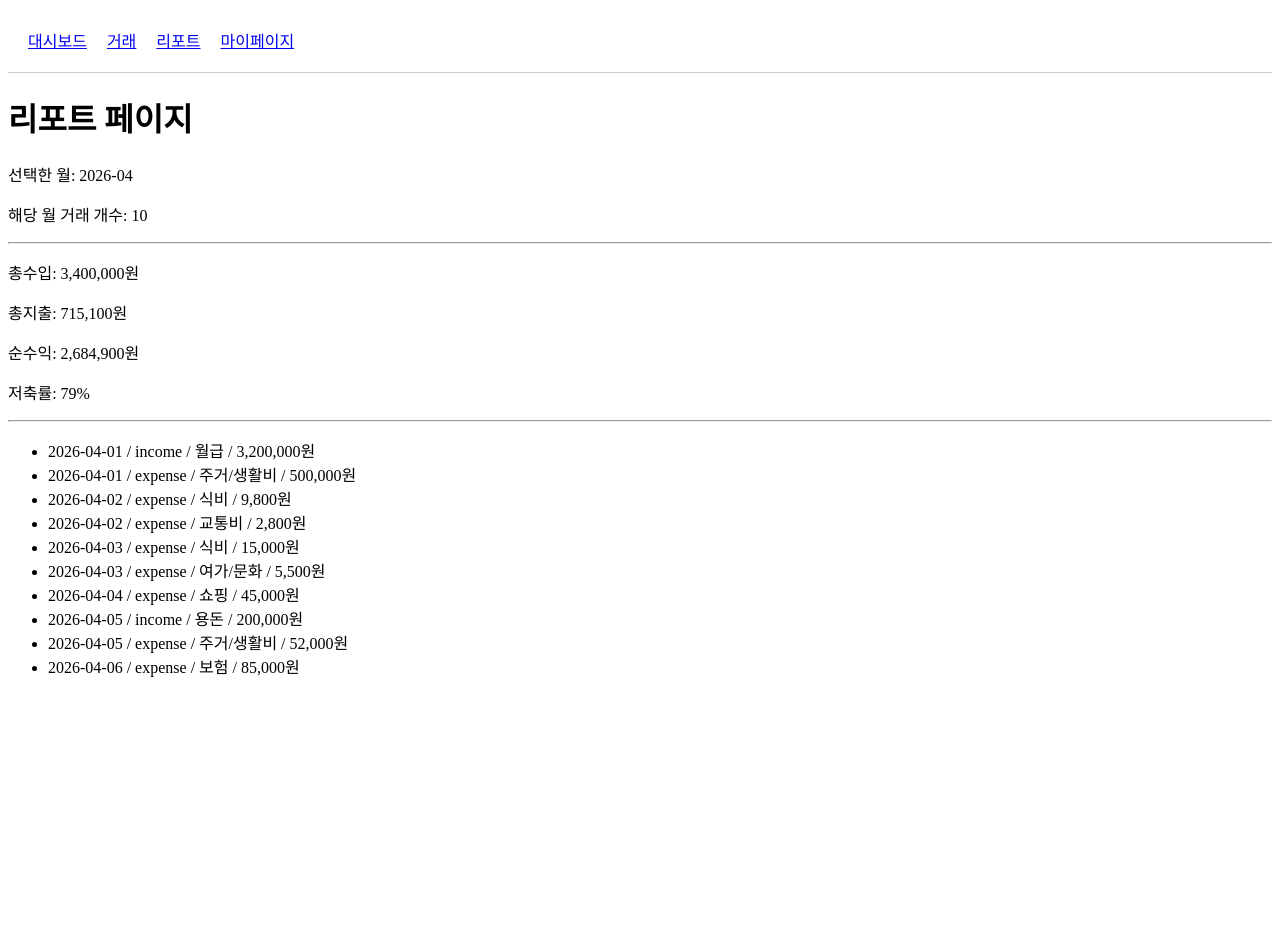
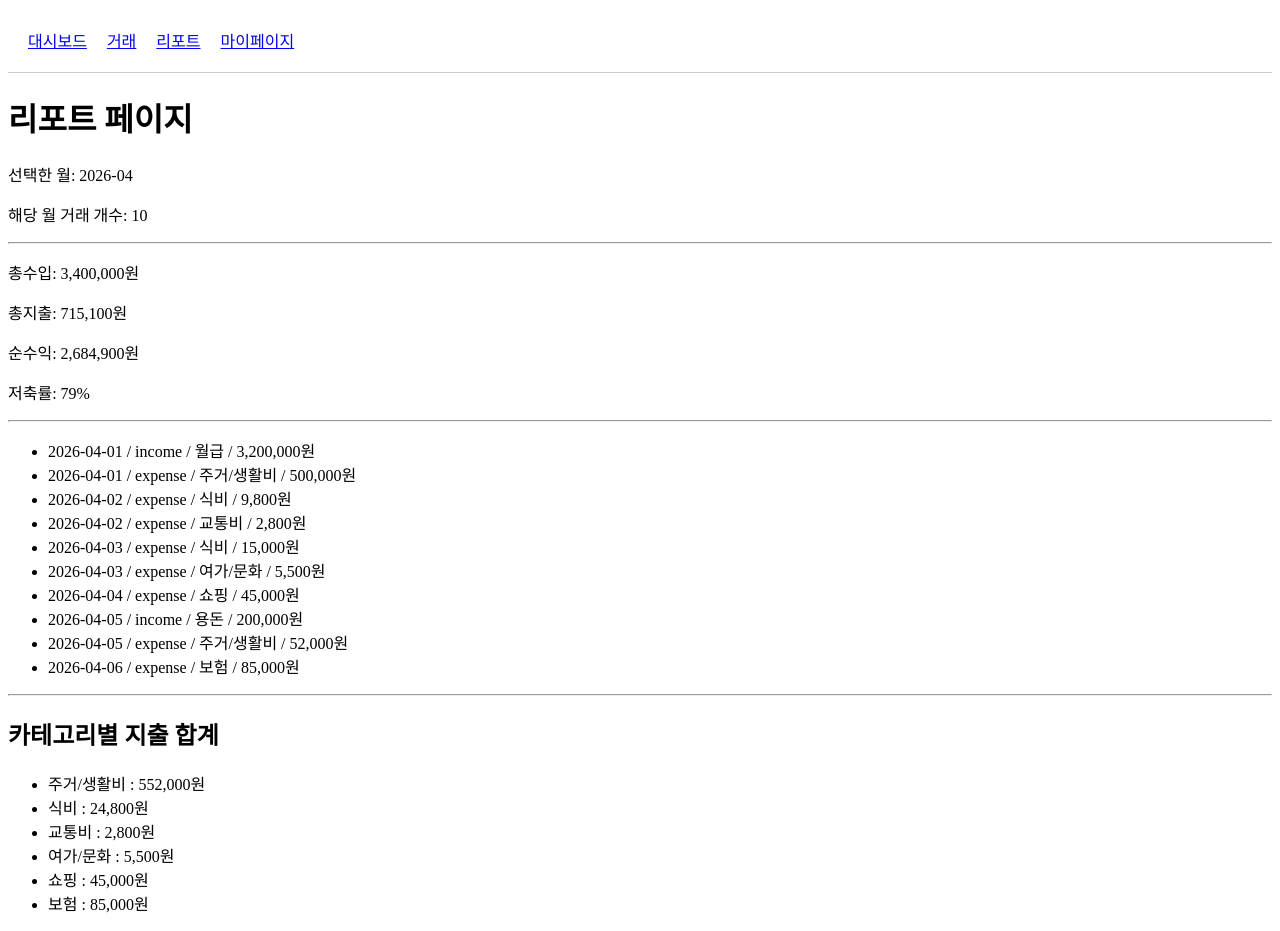
Before and after one commit to kb-skeleton-team2/wallet-guardian, a Vue app: page /report in a window 1280 px wide. Before the commit the page ends 800 px from the top, so only its background shows below. Built offline with nearby package versions, Linux system fonts and the light colour scheme; data requests are answered from the project's data file.

Commit message:
feat: 카테고리별 지출 내역 계산 로직 구현

```diff
--- a/src/pages/ReportPage.vue
+++ b/src/pages/ReportPage.vue
@@ -18,6 +18,15 @@
       <li v-for="item in filteredTransactions" :key="item.id">
         {{ item.date }} / {{ item.type }} / {{ item.category }} /
         {{ item.amount.toLocaleString() }}원
+      </li>
+    </ul>
+
+    <hr />
+
+    <h2>카테고리별 지출 합계</h2>
+    <ul>
+      <li v-for="item in expenseByCategory" :key="item.category">
+        {{ item.category }} : {{ item.amount.toLocaleString() }}원
       </li>
     </ul>
   </div>
@@ -74,6 +83,25 @@ const savingRate = computed(() => {
   return Math.round((netIncome.value / totalIncome.value) * 100);
 });
 
+//카테고리별 지출
+const expenseByCategory = computed(() => {
+  const result = {};
+
+  filteredTransactions.value
+    .filter((item) => item.type === 'expense')
+    .forEach((item) => {
+      if (!result[item.category]) {
+        result[item.category] = 0;
+      }
+      result[item.category] += item.amount;
+    });
+
+  return Object.entries(result).map(([category, amount]) => ({
+    category,
+    amount,
+  }));
+});
+
 onMounted(() => {
   fetchTransactions();
 });
```
